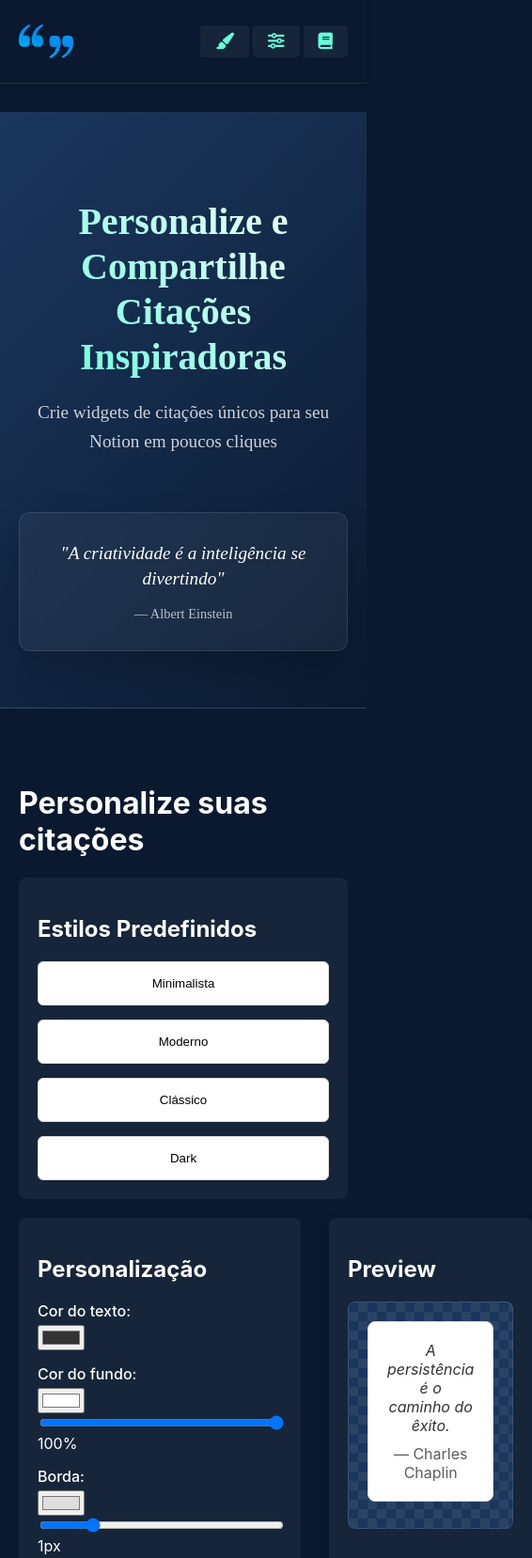
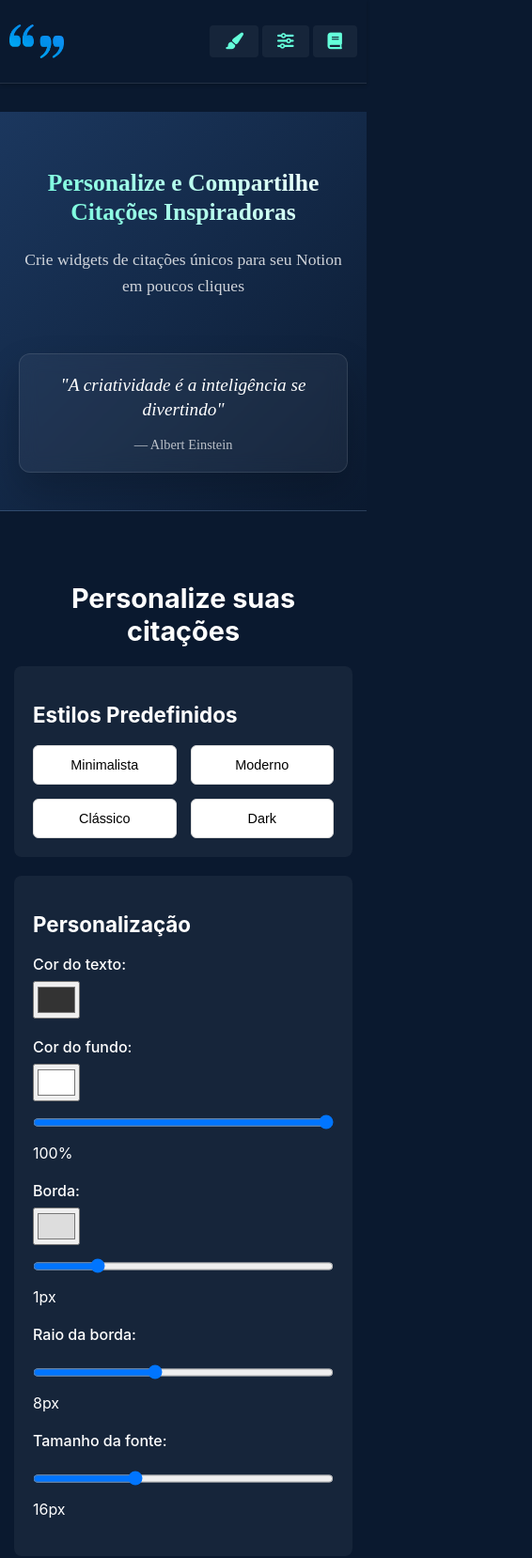
Before and after one commit to carlosdqlima/notion-quotes-widget-rise-flow, a plain HTML site: page index.html in a window 390 px wide. Shown: the top 1658 px of the page at 94% size, 566 px wide, since content can reach past the window. Drawn offline with Linux system fonts and the light colour scheme; no server answers.

Commit message:
adiciona meta viewport para responsividade, atualiza idioma da API de citações para português e melhora estilos responsivos

```diff
--- a/index.html
+++ b/index.html
@@ -3,6 +3,7 @@
 
 <head>
     <meta charset="UTF-8">
+    <meta name="viewport" content="width=device-width, initial-scale=1.0, maximum-scale=1.0, user-scalable=no">
     <title>Rise Notion Quotes</title>
     <link rel="stylesheet" href="styles/customize.css">
     <link rel="stylesheet" href="https://cdnjs.cloudflare.com/ajax/libs/font-awesome/6.0.0/css/all.min.css">
--- a/quotes-service.js
+++ b/quotes-service.js
@@ -5,7 +5,7 @@ class QuotesService {
     this.API_ENDPOINTS = [
       "https://api.quotable.io/quotes/random?limit=10",
       "https://stoicquotesapi.com/v1/api/quotes/random",
-      "https://api.forismatic.com/api/1.0/?method=getQuote&format=json&lang=en",
+      "https://api.forismatic.com/api/1.0/?method=getQuote&format=json&lang=pt",
     ];
   }
 
--- a/styles/customize.css
+++ b/styles/customize.css
@@ -446,3 +446,146 @@ html {
     font-size: 1.2em;
     color: rgba(255,255,255,0.8);
 }
+
+/* Responsividade Global */
+@media (max-width: 768px) {
+    .container {
+        padding: 15px;
+    }
+
+    h1 {
+        font-size: 1.8em;
+        text-align: center;
+    }
+
+    h2 {
+        font-size: 1.4em;
+    }
+
+    .customize-panel {
+        grid-template-columns: 1fr;
+    }
+
+    .preview-section {
+        margin-top: 20px;
+    }
+
+    .banner {
+        padding: 40px 0;
+    }
+
+    .banner-text h2 {
+        font-size: 2em;
+    }
+
+    .banner-text p {
+        font-size: 1.1em;
+    }
+
+    .preset-btn {
+        padding: 12px;
+        font-size: 0.9em;
+    }
+
+    .copy-button {
+        padding: 8px 16px;
+        font-size: 0.9em;
+    }
+
+    .tutorial-steps {
+        padding-left: 15px;
+    }
+
+    .control-group {
+        margin-bottom: 20px;
+    }
+
+    .control-group label {
+        margin-bottom: 8px;
+    }
+
+    /* Melhorar usabilidade dos controles em touch */
+    input[type="range"] {
+        height: 25px;
+        margin: 10px 0;
+    }
+
+    input[type="color"] {
+        min-height: 40px;
+    }
+}
+
+/* Ajustes para telas muito pequenas */
+@media (max-width: 480px) {
+    .nav-content {
+        padding: 0 10px;
+    }
+
+    .banner-text h2 {
+        font-size: 1.6em;
+    }
+
+    .presets-grid {
+        grid-template-columns: 1fr 1fr;
+    }
+
+    .link-container {
+        flex-direction: column;
+    }
+
+    .copy-button {
+        width: 100%;
+        margin-top: 10px;
+        padding: 12px;
+    }
+
+    #widgetUrl {
+        width: 100%;
+        margin-bottom: 5px;
+    }
+
+    .tutorial-steps code {
+        display: inline-block;
+        margin: 5px 0;
+    }
+
+    .footer {
+        padding: 30px 0;
+    }
+
+    .footer-info p {
+        font-size: 0.9em;
+    }
+}
+
+/* Melhorar a visualização do preview em mobile */
+@media (max-width: 768px) {
+    .preview {
+        min-height: 150px;
+    }
+
+    .quote-example {
+        padding: 20px;
+        transform: none;
+    }
+
+    .quote-example:hover {
+        transform: none;
+    }
+}
+
+/* Otimizar controles para touch */
+@media (hover: none) {
+    .preset-btn:hover {
+        transform: none;
+    }
+
+    .nav-item:hover {
+        transform: none;
+    }
+
+    .control-group input[type="range"]::-webkit-slider-thumb {
+        width: 20px;
+        height: 20px;
+    }
+}
```
